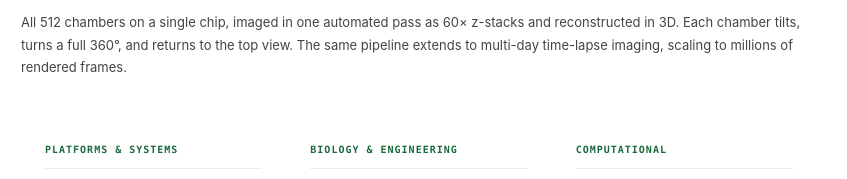
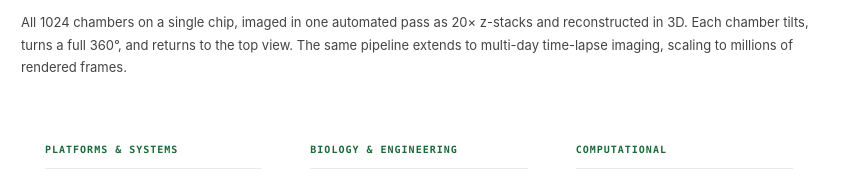
Before and after one commit to yoonj5028/portfolio, a plain HTML site: page index.html in a window 1280 px wide. Shown: the part 1119-1298 px from the top of the page, 221-1068 px from the left. Drawn offline with Linux system fonts and the light colour scheme.

Commit message:
Update index.html

```diff
--- a/index.html
+++ b/index.html
@@ -381,7 +381,7 @@ footer {
       <video controls autoplay muted loop playsinline style="width: 100%; display: block; background: #000;">
         <source src="videos/home_hyperscale.mp4" type="video/mp4">
       </video>
-      <p style="font-size: 13px; color: var(--ink2); line-height: 1.7; margin-top: 0.9rem;">All 512 chambers on a single chip, imaged in one automated pass as 60× z-stacks and reconstructed in 3D. Each chamber tilts, turns a full 360°, and returns to the top view. The same pipeline extends to multi-day time-lapse imaging, scaling to millions of rendered frames.</p>
+      <p style="font-size: 13px; color: var(--ink2); line-height: 1.7; margin-top: 0.9rem;">All 1024 chambers on a single chip, imaged in one automated pass as 20× z-stacks and reconstructed in 3D. Each chamber tilts, turns a full 360°, and returns to the top view. The same pipeline extends to multi-day time-lapse imaging, scaling to millions of rendered frames.</p>
     </div>
 
     <div class="exp-grid">
```
